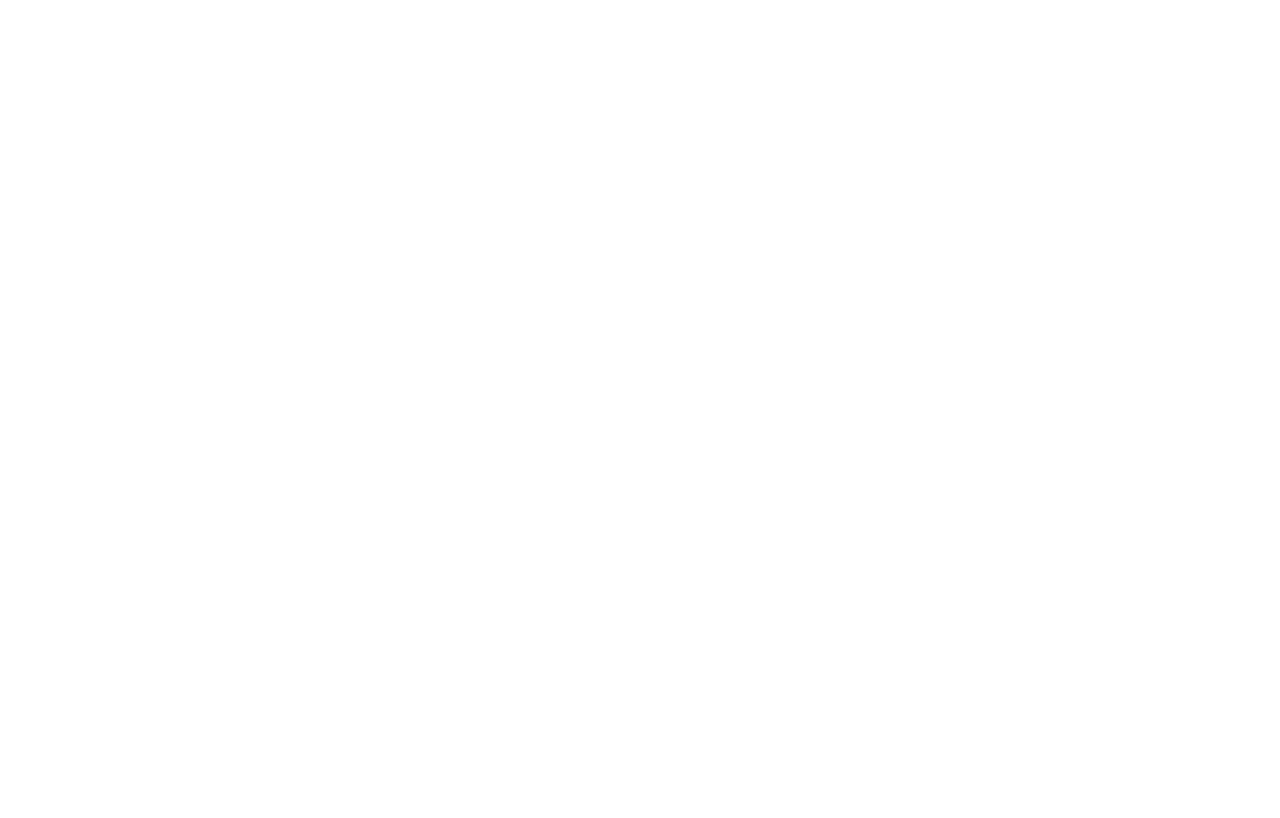
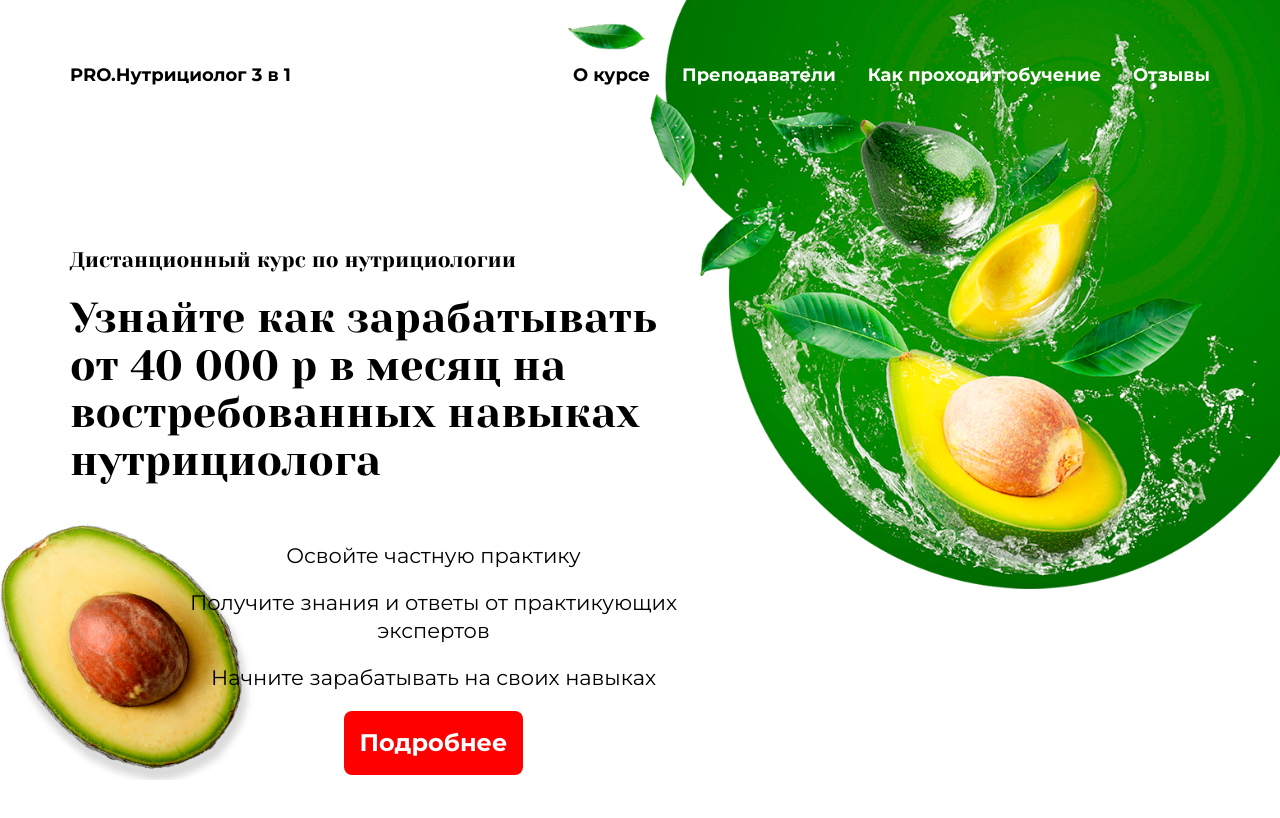
Before and after one commit to Owleek/nutritionist-landing-page, a website: page src/index.html in a window 1280 px wide. Drawn offline with nearby package versions, Linux system fonts and the light colour scheme; files that its build step writes are made by us from their sources.

Commit message:
head-screen desctop

```diff
--- a/gulpfile.js
+++ b/gulpfile.js
@@ -90,7 +90,7 @@ function script() {
 
 function img() {
     return gulp.src(path.src.img)
-    .pipe(imagemin())
+    // .pipe(imagemin())
     .pipe(gulp.dest(path.build.img));
 }
 
--- a/src/index.html
+++ b/src/index.html
@@ -7,7 +7,7 @@
   <meta name="viewport" content="width=device-width, initial-scale=1.0" />
   <meta http-equiv="X-UA-Compatible" content="ie=edge" />
 
-  <link href="https://fonts.googleapis.com/css2?family=Montserrat:wght@400;500;600;700&display=swap" rel="stylesheet">
+  <link href="https://fonts.googleapis.com/css2?family=Montserrat:wght@400;700&family=Yeseva+One&display=swap" rel="stylesheet">
 
   <link rel="stylesheet" href="style/reset.css" />
   <link rel="stylesheet" href="style/vendors.css" />
@@ -20,6 +20,75 @@
 
 <body>
   <main class="main">
+    <div class="outer">
+      <section class="head-screen">
+        <div class="head-screen__container">
+          <div class="keepcenter">
+            <div class="head-screen__inner">
+              <header class="header">
+                <div class="header__logo">
+                  PRO.Нутрициолог 3 в 1
+                </div>
+                <nav class="nav header__nav">
+                  <ul class="nav__list">
+                    <li class="nav__item">
+                      <a href="#" class="nav__link scrollTo head-screen__dependent-by-bg">
+                        О курсе
+                      </a>
+                    </li>
+                    <li class="nav__item">
+                      <a href="#" class="nav__link scrollTo">
+                        Преподаватели
+                      </a>
+                    </li>
+                    <li class="nav__item">
+                      <a href="#" class="nav__link scrollTo">
+                        Как проходит обучение
+                      </a>
+                    </li>
+                    <li class="nav__item">
+                      <a href="#" class="nav__link scrollTo">
+                        Отзывы
+                      </a>
+                    </li>
+                  </ul>
+                </nav>
+              </header>
+              <div class="head-screen__content">
+                <div class="head-screen__caption font-family-2">
+                  Дистанционный курс по нутрициологии
+                </div>
+                <h2 class="head-screen__title">
+                  Узнайте как зарабатывать от 40 000 р в месяц на востребованных навыках нутрициолога
+                </h2>
+                <div class="head-screen__info">
+                  <p class="head-screen__text">
+                    Освойте частную практику
+                  </p>
+                  <p class="head-screen__text">
+                    Получите знания и ответы от практикующих экспертов
+                  </p>
+                  <p class="head-screen__text">
+                    Начните зарабатывать на своих навыках
+                  </p>
+                  <div class="head-screen__button-holder">
+                    <a href="" class="button scrollTo">
+                      Подробнее
+                    </a>
+                  </div>
+                </div>
+              </div>
+            </div>
+          </div>
+          <div class="head-screen__obj-1">
+            <img src="img/avocado.png" alt="" class="head-screen__image">
+          </div>
+        </div>
+      </section>
+      <div class="head-screen-background">
+        <img src="img/bg_1.png" alt="">
+      </div>
+    </div>
   </main>
   <footer class="footer">
   </footer>
--- a/src/style/_default.scss
+++ b/src/style/_default.scss
@@ -10,7 +10,7 @@ body {
     font-family: 'Montserrat', sans-serif;
     min-width: 320px;
     color: #000000;
-    font-size: rem(18);
+    font-size: rem(21);
     line-height: 1.3;
     background-color: #ffffff;
     height: auto;
@@ -24,17 +24,21 @@ body {
     flex-grow: 1;
 }
 
-h1, h2, h3, h4 {
-    font-family: 'Montserrat', sans-serif;
-    font-weight: bold;
+
+h1, h2, h3 {
+    font-family: 'Yeseva One', cursive;
+}
+
+h1, h2 {
+    line-height: 1.14;
 }
 
 h1 {
-    font-size: rem(64);
+    font-size: rem(52);
 }
 
 h2 {
-    font-size: rem(56);
+    font-size: rem(42);
 }
 
 h3 {
@@ -43,6 +47,7 @@ h3 {
 
 h4, h5 {
     font-size: rem(24);
+    font-weight: bold;
 }
 
 p {
--- a/src/style/style.scss
+++ b/src/style/style.scss
@@ -1,7 +1,10 @@
 @import "default";
 
+$black: #000000;
+$white: #ffffff;
+
 .keepcenter {
-  max-width: 1312px;
+  max-width: 1140px;
   margin: 0 auto;
 }
 
@@ -23,6 +26,7 @@
   text-align: center;
   white-space: nowrap;
   cursor: pointer;
+  user-select: none;
   transition: all 0.4s;
 
   &_block {
@@ -34,3 +38,124 @@
       transform: scale(1.1);
   }
 }
+
+.color-black {
+  color: $black;
+}
+
+.font-family-2 {
+  font-family: 'Yeseva One', cursive;
+}
+
+.outer {
+  max-width: 1920px;
+  margin: 0 auto;
+  position: relative;
+  overflow: hidden;
+}
+
+.head-screen-background {
+  position: absolute;
+  top: 0; right: -30px;
+  width: 58vw;
+  max-width: 1070px;
+}
+
+.head-screen {
+  position: relative;
+
+  &__container {
+    max-width: 1600px;
+    margin: 0 auto;
+    position: relative;
+  }
+
+  &__inner {
+    padding-top: 64px;
+    padding-bottom: 50px;
+    position: relative;
+    z-index: 1;
+  }
+
+  &__content {
+    max-width: 55%;
+  }
+
+  &__caption {
+    margin-bottom: 20px;
+  }
+
+  &__title {
+    margin-bottom: 56px;
+  }
+
+  &__info {
+    margin-left: 100px;
+    text-align: center;
+  }
+
+  &__text {
+    margin-bottom: 20px;
+  }
+
+  &__obj-1 {
+    max-width: 323px;
+    width: 20.18vw;
+    position: absolute;
+    left: 0; bottom: 45px;
+  }
+}
+
+.header {
+  font-size: rem(18);
+  display: flex;
+  justify-content: space-between;
+  margin-bottom: 160px;
+
+  &__logo {
+    font-weight: bold;
+  }
+}
+
+.nav {
+  font-size: rem(18);
+  color: $white;
+
+  &__list {
+    display: flex;
+  }
+
+  &__item {
+    font-weight: bold;
+
+    &:not(:last-child) {
+      margin-right: 32px;
+    }
+  }
+
+  &__link {
+    color: inherit;
+    text-decoration: none !important;
+  }
+}
+
+.head-screen__dependent-by-bg {
+  color: $black;
+}
+
+
+
+
+
+
+
+// Responsive(Adaptive)
+// ////////////////////
+// ////////////////////
+// ////////////////////
+// ////////////////////
+// ////////////////////
+// ////////////////////
+// ////////////////////
+// ////////////////////
+// ////////////////////
```
Also changed, not shown: src/img/avocado.png (added), src/img/bg_1.png (added).
